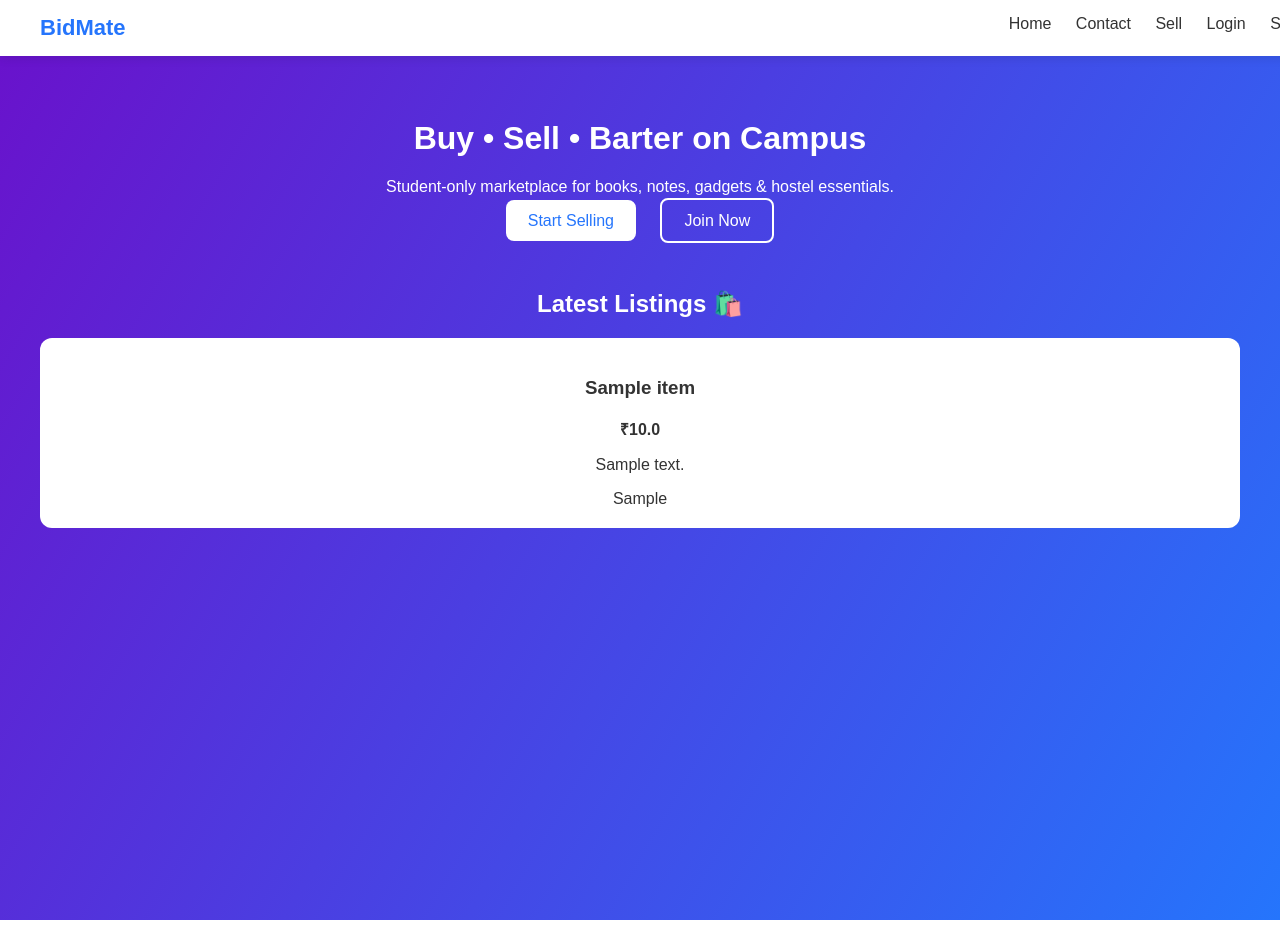
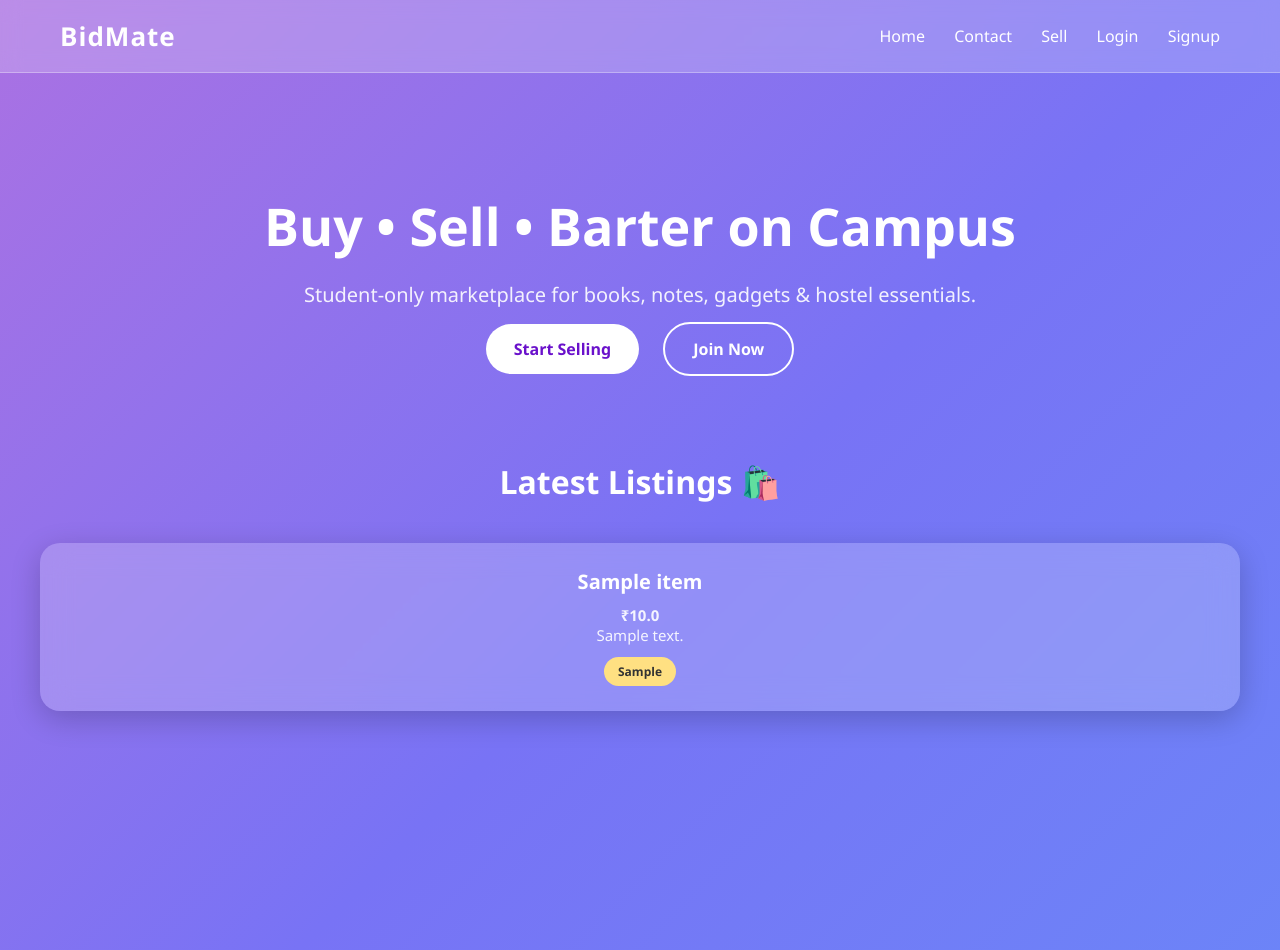
Before and after one commit to sharon232323/bidmate, a Flask app: page / in a window 1280 px wide. Before the commit the page ends 920 px from the top, so only its background shows below. Run offline with Flask 3, Linux system fonts and the light colour scheme; tables that the repository leaves empty hold one stand-in row (values such as "Sample post").

Commit message:
ui of page

```diff
--- a/static/style.css
+++ b/static/style.css
@@ -1,50 +1,104 @@
-body {
+/* =========================
+   GLOBAL STYLING
+========================= */
+
+* {
     margin: 0;
-    font-family: Arial, sans-serif;
-    background: linear-gradient(120deg, #6a11cb, #2575fc);
-    min-height: 100vh;
+    padding: 0;
+    box-sizing: border-box;
 }
 
-/* NAVBAR */
+body {
+    font-family: 'Segoe UI', sans-serif;
+    background: linear-gradient(135deg, #ff6ec4, #7873f5, #4facfe);
+    background-size: 300% 300%;
+    animation: gradientMove 10s ease infinite;
+    min-height: 100vh;
+    color: #333;
+}
+
+@keyframes gradientMove {
+    0% { background-position: 0% 50%; }
+    50% { background-position: 100% 50%; }
+    100% { background-position: 0% 50%; }
+}
+
+/* =========================
+   NAVBAR
+========================= */
+
 .navbar {
     position: fixed;
     top: 0;
     width: 100%;
-    background: white;
-    padding: 15px 40px;
+    padding: 18px 60px;
     display: flex;
     justify-content: space-between;
-    box-shadow: 0 2px 10px rgba(0,0,0,0.1);
+    align-items: center;
+    backdrop-filter: blur(10px);
+    background: rgba(255, 255, 255, 0.2);
+    border-bottom: 1px solid rgba(255,255,255,0.3);
+    z-index: 1000;
 }
 
-.navbar .logo {
-    font-size: 22px;
+.logo {
+    font-size: 26px;
     font-weight: bold;
-    color: #2575fc;
+    color: white;
+    letter-spacing: 1px;
 }
 
 .navbar a {
-    margin-left: 20px;
     text-decoration: none;
-    color: #333;
+    color: white;
+    margin-left: 25px;
+    font-weight: 500;
+    transition: 0.3s;
 }
 
+.navbar a:hover {
+    color: #ffe082;
+}
+
+/* =========================
+   LANDING SECTION
+========================= */
+
 .landing {
-    margin-top: 120px;
+    margin-top: 150px;
     text-align: center;
     color: white;
+    padding: 40px;
+}
+
+.landing h1 {
+    font-size: 52px;
+    margin-bottom: 20px;
+    font-weight: 700;
+}
+
+.landing p {
+    font-size: 20px;
+    margin-bottom: 30px;
+    opacity: 0.9;
 }
 
 .buttons a {
-    padding: 12px 22px;
+    padding: 14px 28px;
     margin: 10px;
-    border-radius: 8px;
+    border-radius: 30px;
     text-decoration: none;
+    font-weight: bold;
+    transition: 0.3s;
 }
 
 .btn-primary {
     background: white;
-    color: #2575fc;
+    color: #6a11cb;
+}
+
+.btn-primary:hover {
+    background: #ffe082;
 }
 
 .btn-outline {
@@ -52,68 +106,166 @@ body {
     color: white;
 }
 
-/* ITEMS */
+.btn-outline:hover {
+    background: white;
+    color: #6a11cb;
+}
+
+/* =========================
+   ITEMS GRID
+========================= */
+
 .items-section {
-    padding: 40px;
+    padding: 60px 40px;
+    text-align: center;
     color: white;
-    text-align: center;
+}
+
+.items-section h2 {
+    margin-bottom: 40px;
+    font-size: 32px;
 }
 
 .items-grid {
     display: grid;
-    grid-template-columns: repeat(auto-fit, minmax(250px, 1fr));
-    gap: 20px;
+    grid-template-columns: repeat(auto-fit, minmax(280px, 1fr));
+    gap: 30px;
 }
 
 .item-card {
-    background: white;
-    color: #333;
-    padding: 20px;
-    border-radius: 12px;
+    background: rgba(255,255,255,0.2);
+    backdrop-filter: blur(15px);
+    padding: 25px;
+    border-radius: 20px;
+    color: white;
+    transition: 0.4s;
+    box-shadow: 0 8px 30px rgba(0,0,0,0.2);
 }
 
-/* ADD ITEM */
+.item-card:hover {
+    transform: translateY(-10px);
+    box-shadow: 0 15px 40px rgba(0,0,0,0.4);
+}
+
+.item-card h3 {
+    margin-bottom: 10px;
+    font-size: 20px;
+}
+
+.item-card p {
+    font-size: 15px;
+    opacity: 0.9;
+}
+
+.category {
+    display: inline-block;
+    margin-top: 12px;
+    padding: 6px 14px;
+    border-radius: 20px;
+    background: #ffe082;
+    color: #333;
+    font-size: 12px;
+    font-weight: bold;
+}
+
+/* =========================
+   ADD ITEM PAGE
+========================= */
+
 .add-container {
-    margin-top: 120px;
+    margin-top: 150px;
     display: flex;
     justify-content: center;
+    padding: 20px;
 }
 
 .add-card {
-    background: white;
+    background: rgba(255,255,255,0.2);
+    backdrop-filter: blur(20px);
+    padding: 40px;
+    border-radius: 25px;
     width: 500px;
-    padding: 35px;
-    border-radius: 14px;
+    color: white;
+    box-shadow: 0 15px 40px rgba(0,0,0,0.3);
+}
+
+.add-card h2 {
+    text-align: center;
+    margin-bottom: 25px;
 }
 
 .add-card input,
 .add-card textarea,
 .add-card select {
     width: 100%;
-    padding: 12px;
-    margin-bottom: 15px;
+    padding: 14px;
+    margin-bottom: 18px;
+    border-radius: 12px;
+    border: none;
+    outline: none;
+}
+
+.add-card textarea {
+    resize: none;
+    height: 100px;
 }
 
 .add-card button {
     width: 100%;
-    padding: 12px;
-    background: #2575fc;
-    color: white;
+    padding: 14px;
+    border-radius: 25px;
     border: none;
+    background: #ffe082;
+    color: #333;
+    font-weight: bold;
+    cursor: pointer;
+    transition: 0.3s;
 }
 
-/* AUTH */
+.add-card button:hover {
+    background: white;
+}
+
+/* =========================
+   AUTH PAGES
+========================= */
+
 .auth-box {
-    margin: 150px auto;
-    background: white;
-    width: 350px;
+    margin: 180px auto;
+    width: 380px;
     padding: 40px;
-    border-radius: 12px;
+    border-radius: 25px;
+    background: rgba(255,255,255,0.2);
+    backdrop-filter: blur(20px);
+    color: white;
     text-align: center;
+    box-shadow: 0 15px 40px rgba(0,0,0,0.3);
+}
+
+.auth-box h2 {
+    margin-bottom: 25px;
 }
 
 .auth-box input {
     width: 100%;
-    padding: 12px;
-    margin-bottom: 15px;
+    padding: 14px;
+    margin-bottom: 18px;
+    border-radius: 12px;
+    border: none;
+    outline: none;
 }
+
+.auth-box button {
+    width: 100%;
+    padding: 14px;
+    border-radius: 25px;
+    border: none;
+    background: #ffe082;
+    color: #333;
+    font-weight: bold;
+    cursor: pointer;
+}
+
+.auth-box button:hover {
+    background: white;
+}
```
